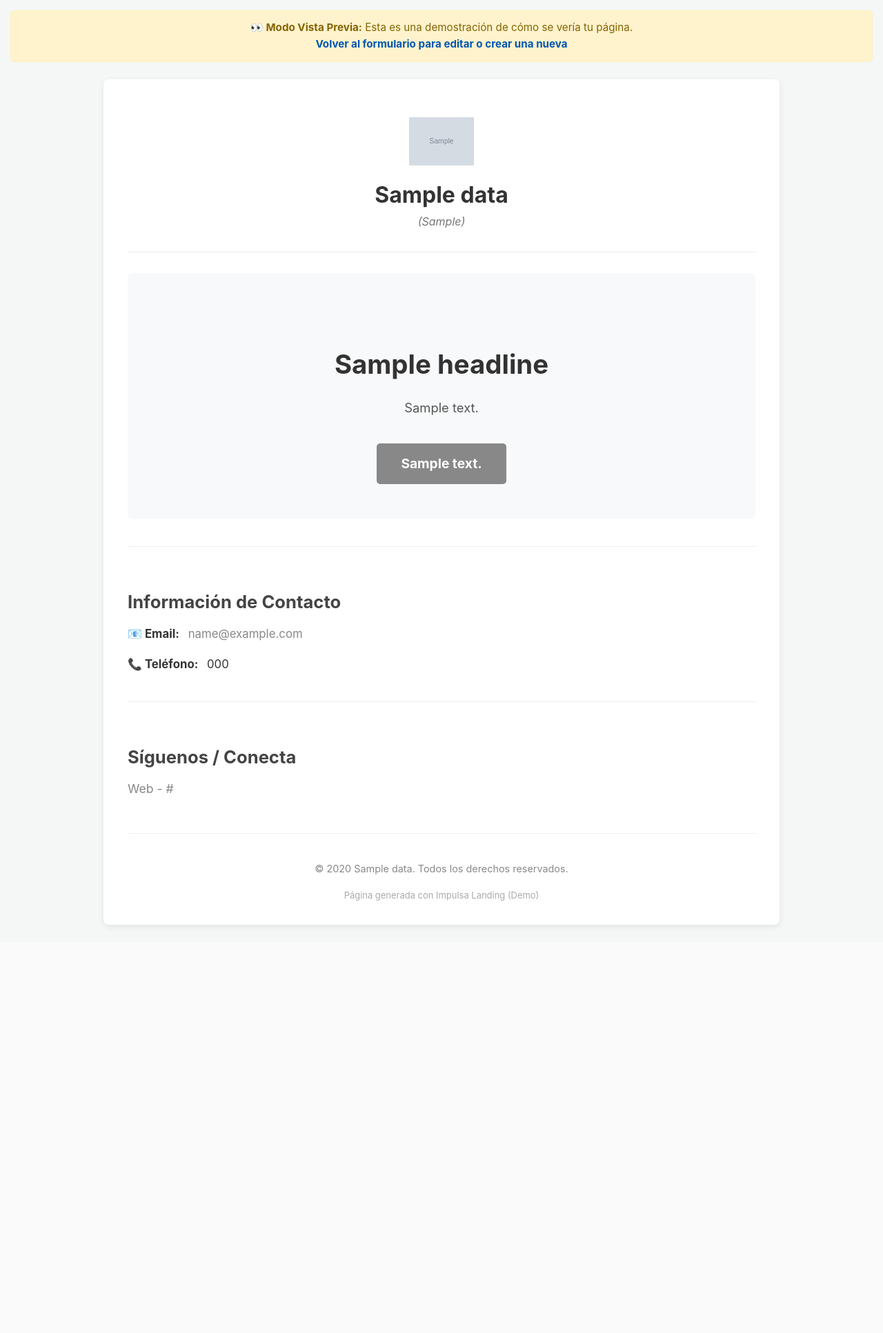
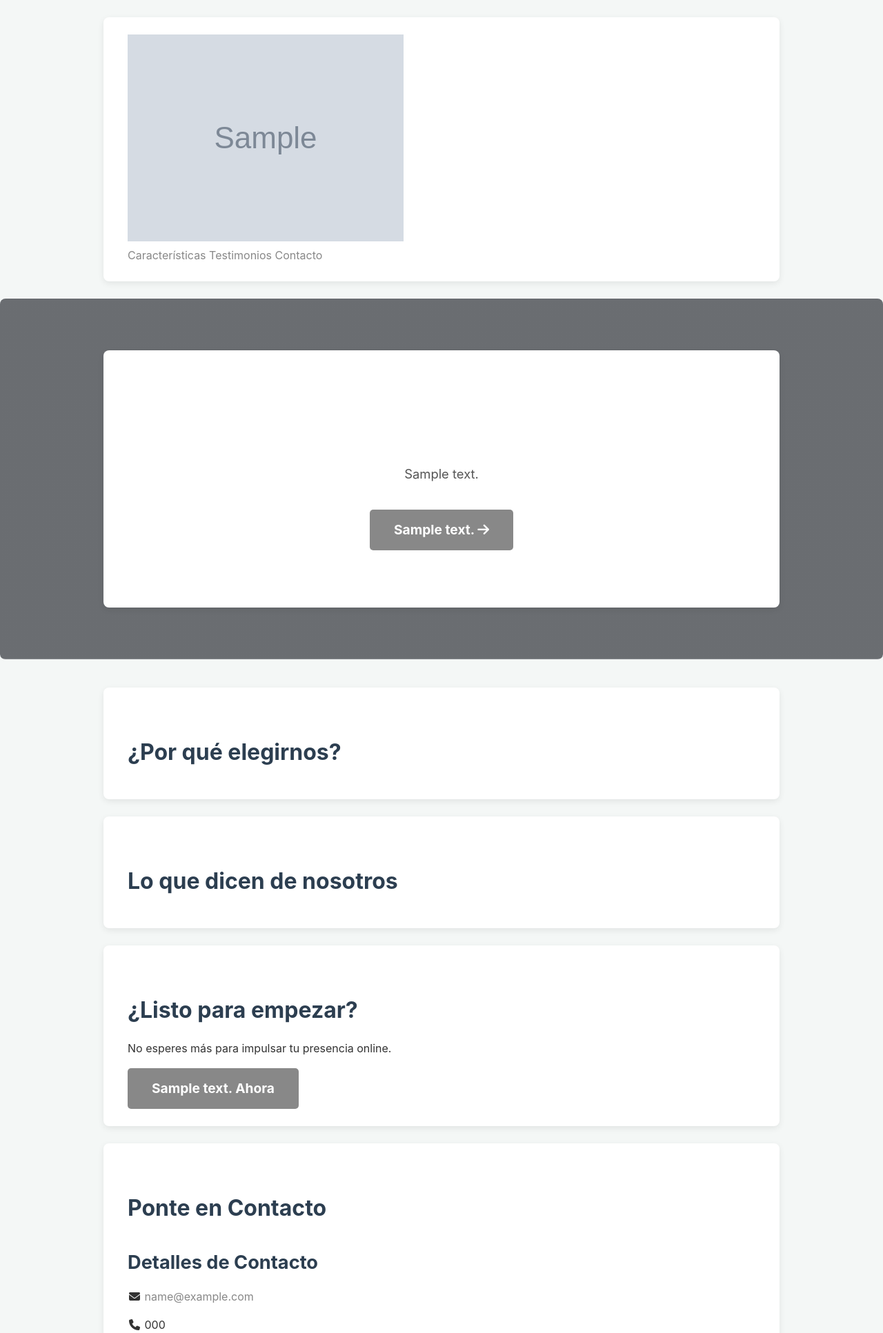
Before and after one commit to morispolanco/landing_page_generator, a Flask app: template templates/preview.html in a window 1280 px wide. Shown: the top 1933 px of the page at 69% size. Before the commit the page ends 1346 px from the top, so only its background shows below. Run offline with Flask 3, Linux system fonts and the light colour scheme; the template is opened without the code that fills it: most values are stand-ins (such as "Sample title", 1, 10 or a date in 2020); grey boxes marked "Sample" are stand-in pictures.

Commit message:
Update preview.html

```diff
--- a/templates/preview.html
+++ b/templates/preview.html
@@ -3,241 +3,226 @@
 <head>
     <meta charset="UTF-8">
     <meta name="viewport" content="width=device-width, initial-scale=1.0">
-    <title>Vista Previa: {{ data.name }}</title>
+    <title>{{ data.name }} - {{ data.headline | truncate(50) }}</title> {# Título más descriptivo #}
+
+    <!-- Google Fonts (Ejemplo: Poppins) -->
+    <link rel="preconnect" href="https://fonts.googleapis.com">
+    <link rel="preconnect" href="https://fonts.gstatic.com" crossorigin>
+    <link href="https://fonts.googleapis.com/css2?family=Poppins:wght@300;400;600;700&display=swap" rel="stylesheet">
+
+    <!-- Font Awesome (para iconos) -->
+    <link rel="stylesheet" href="https://cdnjs.cloudflare.com/ajax/libs/font-awesome/6.4.0/css/all.min.css" integrity="sha512-iecdLmaskl7CVkqkXNQ/ZH/XLlvWZOJyj7Yy7tcenmpD1ypASozpmT/E0iPtmFIB46ZmdtAc9eNBvH0H/ZpiBw==" crossorigin="anonymous" referrerpolicy="no-referrer" />
+
+    <!-- Nuestro CSS Rediseñado -->
     <link rel="stylesheet" href="{{ url_for('static', filename='css/style.css') }}">
-    <!-- Estilos dinámicos basados en la selección del usuario -->
+
+    <!-- Estilos dinámicos -->
     <style>
         :root {
-            --primary-color: {{ data.color_primary | default('#007bff') }}; /* Variable CSS para el color */
+            --primary-color: {{ data.color_primary | default('#007bff') }};
+            --secondary-color: {{ data.color_secondary | default('#6c757d') }};
+            /* Generar variaciones más claras/oscuras (simplificado) */
+            --primary-color-dark: color-mix(in srgb, var(--primary-color) 85%, black);
+            --primary-color-light: color-mix(in srgb, var(--primary-color) 80%, white);
         }
-
-        /* Aplicar color primario a elementos clave */
-        .hero h1, .hero h2, .contact-section h3, .social-section h3 {
-             /* Podrías decidir si los títulos usan el color primario o uno neutro */
-             /* color: var(--primary-color); */
-             color: #333; /* Ejemplo con color neutro para títulos */
+        {% if data.image_hero_url %}
+        .hero {
+            background-image: linear-gradient(rgba(0, 0, 0, 0.5), rgba(0, 0, 0, 0.5)), url('{{ data.image_hero_url }}');
+            background-size: cover;
+            background-position: center center;
+            color: #ffffff; /* Texto blanco sobre imagen oscura */
         }
-
-        .cta-button {
-            background-color: var(--primary-color);
+        .hero .headline, .hero .description {
+             color: #ffffff;
         }
-        .cta-button:hover {
-            background-color: color-mix(in srgb, var(--primary-color) 85%, black); /* Oscurecer al pasar el ratón */
-        }
-
-        .contact-section a, .social-section a {
-            color: var(--primary-color);
-        }
-         .social-section a:hover {
-             text-decoration: underline;
-         }
-
-         /* Estilos adicionales específicos de la preview */
-         header {
-            text-align: center;
-            padding: 30px 0 15px 0; /* Más espacio arriba */
-            border-bottom: 1px solid #eee;
-            margin-bottom: 30px;
-        }
-        header img.logo {
-            max-height: 70px; /* Un poco más grande */
-            max-width: 200px; /* Limitar ancho también */
-            margin-bottom: 15px;
-            object-fit: contain; /* Evitar distorsión */
-        }
-         header h1.page-title {
-            margin-top: 0;
-            margin-bottom: 5px;
-            font-size: 2em;
-            color: #333;
-         }
-         header p.page-type {
-             color: #777;
-             font-style: italic;
-             margin-top: 0;
-         }
-
-        .hero {
-            text-align: center;
-            padding: 50px 25px;
-            background-color: #f8f9fa;
-            border-radius: 8px;
-            margin-bottom: 40px;
-        }
-        .hero h2.headline { /* Clase específica para el titular principal */
-            font-size: 2.4em; /* Más grande */
-            margin-bottom: 0.6em;
-            color: #333; /* O var(--primary-color) si prefieres */
-            line-height: 1.3;
-        }
-        .hero p.description { /* Clase específica para la descripción */
-            font-size: 1.15em;
-            color: #555;
-            margin-bottom: 2em; /* Más espacio antes del botón */
-            max-width: 700px; /* Limitar ancho para legibilidad */
-            margin-left: auto;
-            margin-right: auto;
-            /* white-space: pre-line; <- ESTO DEBE ESTAR EN style.css */
-        }
-        .cta-button {
-            display: inline-block;
-            /* background-color se define arriba con var(--primary-color) */
-            color: white;
-            padding: 14px 35px; /* Botón más grande */
-            text-decoration: none;
-            font-size: 1.2em; /* Texto del botón más grande */
-            font-weight: bold;
-            border-radius: 5px;
-            transition: background-color 0.3s ease, transform 0.2s ease;
-            border: none; /* Quitar borde por si acaso */
-            cursor: pointer;
-        }
-        .cta-button:hover {
-            transform: translateY(-2px); /* Efecto sutil al pasar el ratón */
-            box-shadow: 0 4px 8px rgba(0,0,0,0.1);
-        }
-
-        .content-section { /* Clase genérica para secciones de contacto/social */
-            margin-top: 40px;
-            padding-top: 25px;
-            border-top: 1px solid #eee;
-        }
-         .content-section h3 {
-             margin-bottom: 15px;
-             font-size: 1.6em;
-             color: #444;
-         }
-        .content-section p, .social-section ul {
-            margin-bottom: 10px;
-            font-size: 1.05em;
-        }
-        .social-section ul {
-            list-style: none;
-            padding: 0;
-        }
-         .social-section li {
-             margin-bottom: 8px;
-         }
-         .social-section a {
-             text-decoration: none;
-             transition: color 0.2s ease;
-         }
-
-        /* Aviso de Vista Previa */
-        .preview-notice {
-            background-color: #fff3cd;
-            color: #856404;
-            padding: 12px 15px;
-            text-align: center;
-            border: 1px solid #ffeeba;
-            border-radius: 5px;
-            margin: 15px; /* Añadido margen */
-            font-size: 0.95em;
-        }
-        .preview-notice a {
-            color: #0056b3;
-            font-weight: bold;
-            text-decoration: none;
-        }
-        .preview-notice a:hover {
-            text-decoration: underline;
-        }
-
+        {% endif %}
     </style>
 </head>
 <body>
-    <div class="preview-notice">
-        <strong>👀 Modo Vista Previa:</strong> Esta es una demostración de cómo se vería tu página.
-        <br><a href="/">Volver al formulario para editar o crear una nueva</a>
+
+    <!-- Barra de Navegación (Simple) -->
+    <nav class="navbar">
+        <div class="container">
+            <div class="logo">
+                {% if data.logo_url %}
+                    <img src="{{ data.logo_url }}" alt="Logo de {{ data.name }}" class="logo-img">
+                {% else %}
+                    <span class="logo-text">{{ data.name }}</span>
+                {% endif %}
             </div>
+            <div class="nav-links">
+                <!-- Enlaces podrían ir a secciones: #features, #testimonials, #contact -->
+                <a href="#features" class="nav-link">Características</a>
+                <a href="#testimonials" class="nav-link">Testimonios</a>
+                <a href="#contact" class="nav-link btn btn-secondary btn-sm">Contacto</a>
+            </div>
+        </div>
+    </nav>
 
-    <div class="container">
-        <header>
-            {% if data.logo_url %}
-                <img src="{{ data.logo_url }}" alt="Logo de {{ data.name }}" class="logo">
+    <!-- Sección Hero -->
+    <header class="hero">
+        <div class="container text-center">
+            <h1 class="headline">{{ data.headline }}</h1>
+            {% if data.description %}
+                <p class="description lead">{{ data.description }}</p>
             {% endif %}
-            <h1 class="page-title">{{ data.name }}</h1>
-            <p class="page-type"><em>({{ data.page_type|capitalize }})</em></p>
+            {% if data.cta_text %}
+                <a href="#contact" class="btn btn-primary btn-lg cta-button">{{ data.cta_text }} <i class="fas fa-arrow-right"></i></a>
+                {# El href="#contact" es un ejemplo, podría ser un enlace externo #}
+            {% endif %}
+             <p class="page-type-badge">{{ data.page_type|capitalize }}</p>
+        </div>
     </header>
 
-        <section class="hero">
-            <h2 class="headline">{{ data.headline }}</h2>
-            {% if data.description %}
-                <!-- ***** CAMBIO AQUÍ: Se eliminó '| nl2br' ***** -->
-                <p class="description">{{ data.description }}</p>
+    <!-- Sección Características/Beneficios -->
+    {% if data.features_raw and data.features_raw.strip() %}
+    <section id="features" class="section features-section">
+        <div class="container">
+            <h2 class="section-title text-center">¿Por qué elegirnos?</h2>
+            <div class="features-grid">
+                {% for feature_line in data.features_raw.splitlines() %}
+                    {% set parts = feature_line.split(':', 2) %}
+                    {% if parts|length >= 3 %}
+                        {% set icon_class = parts[0].strip() | default('fa-solid fa-star') %}
+                        {% set title = parts[1].strip() %}
+                        {% set desc = parts[2].strip() %}
+                        <div class="feature-item text-center">
+                            <div class="feature-icon">
+                                <i class="fa-fw {{ icon_class }}"></i> {# fa-fw para ancho fijo #}
+                            </div>
+                            <h3 class="feature-title">{{ title }}</h3>
+                            <p class="feature-description">{{ desc }}</p>
+                        </div>
                     {% endif %}
-            {% if data.cta_text %}
-                <!-- El enlace '#' es un placeholder, en una app real llevaría a una acción (formulario, compra, etc.) -->
-                <a href="#" class="cta-button">{{ data.cta_text }}</a>
-            {% endif %}
-        </section>
-
-        {% if data.contact_email or data.contact_phone %}
-        <section class="content-section contact-section">
-            <h3>Información de Contacto</h3>
-            {% if data.contact_email %}
-                <p><strong>📧 Email:</strong> <a href="mailto:{{ data.contact_email }}">{{ data.contact_email }}</a></p>
-            {% endif %}
-            {% if data.contact_phone %}
-                <p><strong>📞 Teléfono:</strong> {{ data.contact_phone }}</p>
-            {% endif %}
+                {% endfor %}
+            </div>
+        </div>
     </section>
     {% endif %}
 
-        {% if data.social_links_raw and data.social_links_raw.strip() %} {# Asegura que no sea None y no esté vacío #}
-        <section class="content-section social-section">
-            <h3>Síguenos / Conecta</h3>
-            <ul>
-                {# Iterar sobre cada línea y limpiarla #}
+    <!-- Sección Testimonios -->
+    {% if data.testimonials_raw and data.testimonials_raw.strip() %}
+    <section id="testimonials" class="section testimonials-section section-bg">
+        <div class="container">
+            <h2 class="section-title text-center">Lo que dicen de nosotros</h2>
+            <div class="testimonials-grid">
+                 {% for testimonial_line in data.testimonials_raw.splitlines() %}
+                    {% set quote_parts = testimonial_line.split('-', 1) %}
+                    {% if quote_parts|length >= 2 %}
+                        {% set quote = quote_parts[0].strip().strip('"') %}
+                        {% set author_parts = quote_parts[1].split(',', 1) %}
+                        {% set author_name = author_parts[0].strip() %}
+                        {% set author_title = author_parts[1].strip() if author_parts|length > 1 else '' %}
+                        <div class="testimonial-item">
+                            <blockquote class="testimonial-quote">
+                                <i class="fas fa-quote-left quote-icon"></i>
+                                {{ quote }}
+                            </blockquote>
+                            <cite class="testimonial-author">
+                                <span class="author-name">{{ author_name }}</span>
+                                {% if author_title %}<span class="author-title">{{ author_title }}</span>{% endif %}
+                            </cite>
+                        </div>
+                    {% endif %}
+                 {% endfor %}
+            </div>
+        </div>
+    </section>
+    {% endif %}
+
+    <!-- Sección CTA Secundaria (Opcional) -->
+    <section class="section cta-secondary-section text-center">
+        <div class="container">
+            <h2 class="section-title">¿Listo para empezar?</h2>
+            <p class="lead">No esperes más para impulsar tu presencia online.</p>
+            {% if data.cta_text %}
+                 <a href="#contact" class="btn btn-primary btn-lg cta-button">{{ data.cta_text }} Ahora</a>
+            {% endif %}
+        </div>
+    </section>
+
+    <!-- Sección Contacto -->
+    <section id="contact" class="section contact-section section-bg">
+        <div class="container">
+            <h2 class="section-title text-center">Ponte en Contacto</h2>
+            <div class="contact-grid">
+                <div class="contact-info">
+                    <h3>Detalles de Contacto</h3>
+                    {% if data.contact_email %}
+                        <p><i class="fas fa-envelope fa-fw contact-icon"></i> <a href="mailto:{{ data.contact_email }}">{{ data.contact_email }}</a></p>
+                    {% endif %}
+                    {% if data.contact_phone %}
+                        <p><i class="fas fa-phone fa-fw contact-icon"></i> {{ data.contact_phone }}</p>
+                    {% endif %}
+                    {% if data.social_links_raw and data.social_links_raw.strip() %}
+                        <h3 class="social-title">Síguenos</h3>
+                        <ul class="social-links-list">
                             {% for link in data.social_links_raw.splitlines() %}
                                 {% set cleaned_link = link.strip() %}
-                    {% if cleaned_link %} {# Asegura que la línea no esté vacía después de limpiar espacios #}
-                        {% set display_name = 'Enlace' %} {# Nombre por defecto #}
-                        {% set platform = 'Web' %} {# Plataforma por defecto #}
-                        {% set link_parts = cleaned_link.split('/') %}
+                                {% if cleaned_link %}
+                                    {% set platform_icon = 'fa-link' %} {# Icono por defecto #}
+                                    {% if 'linkedin.com' in cleaned_link %}{% set platform_icon = 'fa-linkedin' %}
+                                    {% elif 'twitter.com' in cleaned_link or 'x.com' in cleaned_link %}{% set platform_icon = 'fa-twitter' %}
+                                    {% elif 'github.com' in cleaned_link %}{% set platform_icon = 'fa-github' %}
+                                    {% elif 'instagram.com' in cleaned_link %}{% set platform_icon = 'fa-instagram' %}
+                                    {% elif 'facebook.com' in cleaned_link %}{% set platform_icon = 'fa-facebook' %}
+                                    {% endif %}
+                                    <li><a href="{{ cleaned_link }}" target="_blank" rel="noopener noreferrer" title="Enlace a {{ platform_icon|replace('fa-', '')|capitalize }}"><i class="fab {{ platform_icon }} social-icon"></i></a></li>
+                                {% endif %}
+                            {% endfor %}
+                        </ul>
+                    {% endif %}
+                </div>
+                 <!-- Podría ir un formulario de contacto aquí en una versión más avanzada -->
+                 <div class="contact-message">
+                     <h3>Envíanos un mensaje (Ejemplo)</h3>
+                     <p>Normalmente aquí iría un formulario, pero puedes contactarnos directamente usando la información proporcionada.</p>
+                     <!-- Placeholder para un mapa si fuera relevante -->
+                     <!-- <div class="map-placeholder">Mapa (Placeholder)</div> -->
+                 </div>
+            </div>
+        </div>
+    </section>
 
-                        {# Intenta extraer un nombre/plataforma de forma más segura #}
-                        {% if link_parts | length > 2 %}
-                            {# Asume formato como https://dominio.com/usuario -> toma 'usuario' #}
-                            {% set potential_name = link_parts[-1] %}
-                            {% if potential_name %}
-                                {% set display_name = potential_name %}
+    <!-- Footer -->
+    <footer class="footer">
+        <div class="container">
+            <div class="footer-content">
+                <div class="footer-col footer-about">
+                     {% if data.logo_url %}
+                        <img src="{{ data.logo_url }}" alt="Logo de {{ data.name }}" class="footer-logo">
+                    {% else %}
+                        <h4 class="footer-logo-text">{{ data.name }}</h4>
                     {% endif %}
-                            {# Intenta obtener el dominio como plataforma #}
-                            {% set domain_part = link_parts[2] | replace('www.', '') %}
-                             {% if domain_part %}
-                                {% if 'linkedin.com' in domain_part %}
-                                    {% set platform = 'LinkedIn' %}
-                                {% elif 'twitter.com' in domain_part or 'x.com' in domain_part %}
-                                     {% set platform = 'Twitter/X' %}
-                                {% elif 'instagram.com' in domain_part %}
-                                     {% set platform = 'Instagram' %}
-                                {% elif 'facebook.com' in domain_part %}
-                                     {% set platform = 'Facebook' %}
-                                {% elif 'github.com' in domain_part %}
-                                     {% set platform = 'GitHub' %}
-                                {% else %}
-                                     {% set platform = domain_part.split('.')[0]|capitalize %} {# Intenta capitalizar el nombre del dominio #}
+                    <p class="footer-tagline">{{ data.headline | truncate(70) }}</p>
+                </div>
+                <div class="footer-col footer-links">
+                    <h4>Enlaces Rápidos</h4>
+                    <ul>
+                        <li><a href="#features">Características</a></li>
+                        <li><a href="#testimonials">Testimonios</a></li>
+                        <li><a href="#contact">Contacto</a></li>
+                        <!-- Placeholder Links -->
+                        <li><a href="#">Política de Privacidad</a></li>
+                        <li><a href="#">Términos de Servicio</a></li>
+                    </ul>
+                </div>
+                <div class="footer-col footer-contact">
+                     <h4>Contacto Rápido</h4>
+                     {% if data.contact_email %}
+                        <p><i class="fas fa-envelope fa-fw"></i> <a href="mailto:{{ data.contact_email }}">{{ data.contact_email }}</a></p>
                      {% endif %}
+                     {% if data.contact_phone %}
+                         <p><i class="fas fa-phone fa-fw"></i> {{ data.contact_phone }}</p>
                      {% endif %}
-                        {% else %}
-                             {# Si no tiene suficientes partes, usa el link como nombre #}
-                             {% set display_name = cleaned_link %}
-                        {% endif %}
-
-                        <li><a href="{{ cleaned_link }}" target="_blank" rel="noopener noreferrer">{{ platform }} {% if display_name != platform and display_name | length > 0 %} - {{ display_name }} {% endif %}</a></li> {# Añadido chequeo para display_name #}
-                    {% endif %} {# /if cleaned_link #}
-                {% endfor %} {# /for link #}
-            </ul>
-        </section>
-        {% endif %} {# /if data.social_links_raw #}
-
-
-        <footer>
-            <p>© {{ current_year }} {{ data.name }}. Todos los derechos reservados.</p>
-            <p><small>Página generada con Impulsa Landing (Demo)</small></p>
+                </div>
+            </div>
+            <div class="footer-bottom text-center">
+                <p>© {{ current_year }} {{ data.name }}. Todos los derechos reservados. Página generada por <a href="https://tu-dominio.com" target="_blank">Impulsa Landing</a>.</p>
+                 {# Reemplaza https://tu-dominio.com con el enlace real si lo tienes #}
+            </div>
+        </div>
     </footer>
-    </div> <!-- /container -->
 
 </body>
 </html>
```
Lines whose indentation alone changed are shown as unchanged.
